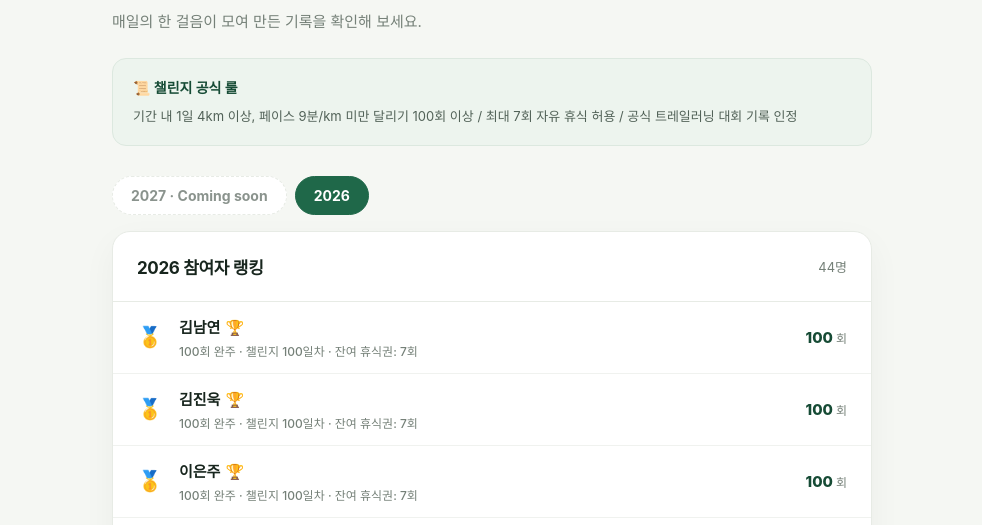
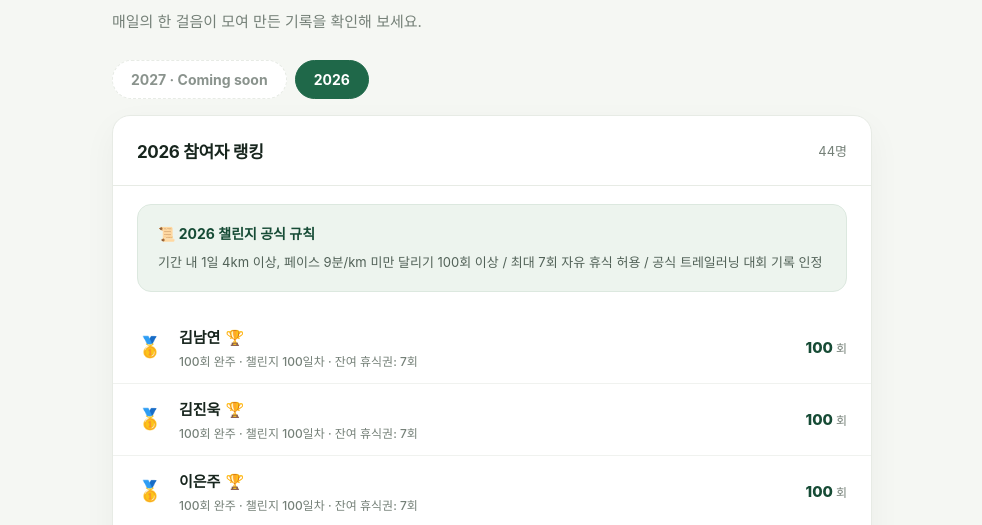
Before and after one commit to jinugkim/ku94run, a plain HTML site: page index.html in a window 1280 px wide. Shown: the part 263-788 px from the top of the page, without its empty margins (148-1130 px from the left). Drawn offline with Linux system fonts and the light colour scheme; no server answers.

Commit message:
Show challenge rules within each year tab

```diff
--- a/data/meta.json
+++ b/data/meta.json
@@ -4,5 +4,8 @@
   ],
   "upcoming_years": [
     "2027"
-  ]
+  ],
+  "challenge_rules": {
+    "2026": "기간 내 1일 4km 이상, 페이스 9분/km 미만 달리기 100회 이상 / 최대 7회 자유 휴식 허용 / 공식 트레일러닝 대회 기록 인정"
+  }
 }
--- a/index.html
+++ b/index.html
@@ -28,9 +28,9 @@
     .eyebrow { margin: 0 0 12px; color: var(--green); font-size: 12px; font-weight: 800; letter-spacing: .16em; }
     h1 { margin: 0; font-size: clamp(32px, 7vw, 48px); letter-spacing: -.055em; line-height: 1.12; }
     .intro { margin: 14px 0 24px; color: var(--muted); font-size: 15px; line-height: 1.6; }
-    .rules { margin: 0 0 28px; padding: 18px 20px; border: 1px solid #dce8df; border-radius: 14px; background: #edf4ee; }
+    .rules { margin: 18px 24px 20px; padding: 18px 20px; border: 1px solid #dce8df; border-radius: 14px; background: #edf4ee; }
     .rules h2 { margin: 0 0 8px; color: var(--green-dark); font-size: 14px; }
-    .rules p { margin: 0; color: #526258; font-size: 13px; line-height: 1.7; }
+    .rules p { margin: 0; color: #526258; font-size: 13px; line-height: 1.7; white-space: pre-line; }
     .year-tabs { display: flex; gap: 8px; overflow-x: auto; padding: 2px 0 16px; scrollbar-width: none; }
     .year-tabs::-webkit-scrollbar { display: none; }
     .year-tab { flex: 0 0 auto; border: 1px solid var(--line); border-radius: 999px; padding: 10px 18px; color: #606b63; background: var(--paper); font: inherit; font-size: 14px; font-weight: 700; cursor: pointer; transition: .18s ease; }
@@ -79,16 +79,16 @@
     <p class="eyebrow">100 DAYS RUNNING CHALLENGE</p>
     <h1>함께 달린<br>우리의 기록</h1>
     <p class="intro">매일의 한 걸음이 모여 만든 기록을 확인해 보세요.</p>
-    <section class="rules" aria-labelledby="rules-title">
-      <h2 id="rules-title">📜 챌린지 공식 룰</h2>
-      <p>기간 내 1일 4km 이상, 페이스 9분/km 미만 달리기 100회 이상 / 최대 7회 자유 휴식 허용 / 공식 트레일러닝 대회 기록 인정</p>
-    </section>
     <nav class="year-tabs" id="year-tabs" aria-label="챌린지 연도"></nav>
     <section class="board" aria-live="polite" aria-busy="false">
       <div class="board-head">
         <h2 class="board-title" id="board-title">참여자 랭킹</h2>
         <span class="count" id="runner-count"></span>
       </div>
+      <section class="rules" aria-labelledby="rules-title">
+        <h2 id="rules-title">📜 챌린지 공식 규칙</h2>
+        <p id="rules-content">규칙을 불러오는 중입니다…</p>
+      </section>
       <div id="content"><p class="state">기록을 불러오는 중입니다…</p></div>
     </section>
     <p class="footer">
@@ -102,7 +102,16 @@
     const board = document.querySelector('.board');
     const count = document.querySelector('#runner-count');
     const title = document.querySelector('#board-title');
+    const rulesTitle = document.querySelector('#rules-title');
+    const rulesContent = document.querySelector('#rules-content');
     const medals = ['🥇', '🥈', '🥉'];
+    let challengeRules = {};
+
+    function showChallengeRules(year, comingSoon = false) {
+      rulesTitle.textContent = `📜 ${year} 챌린지 공식 규칙`;
+      rulesContent.textContent = challengeRules[year]
+        || (comingSoon ? '챌린지 규칙은 확정 후 공개됩니다.' : '해당 연도의 챌린지 규칙이 아직 등록되지 않았습니다.');
+    }
 
     async function loadPublishTime() {
       const label = document.querySelector('#publish-time');
@@ -227,6 +236,7 @@
 
     async function loadYear(year, selectedButton, comingSoon = false) {
       tabs.querySelectorAll('button').forEach(button => button.setAttribute('aria-selected', String(button === selectedButton)));
+      showChallengeRules(year, comingSoon);
       if (comingSoon) {
         title.textContent = `${year} 챌린지`;
         board.setAttribute('aria-busy', 'false');
@@ -254,6 +264,7 @@
         const response = await fetch('data/meta.json');
         if (!response.ok) throw new Error('연도별 기록을 찾을 수 없습니다.');
         const meta = await response.json();
+        challengeRules = meta.challenge_rules || {};
         const years = [...new Set((meta.years || []).map(String))].sort((a, b) => Number(b) - Number(a));
         const recordedYears = new Set(years);
         const upcomingYears = [...new Set((meta.upcoming_years || []).map(String))]
```
